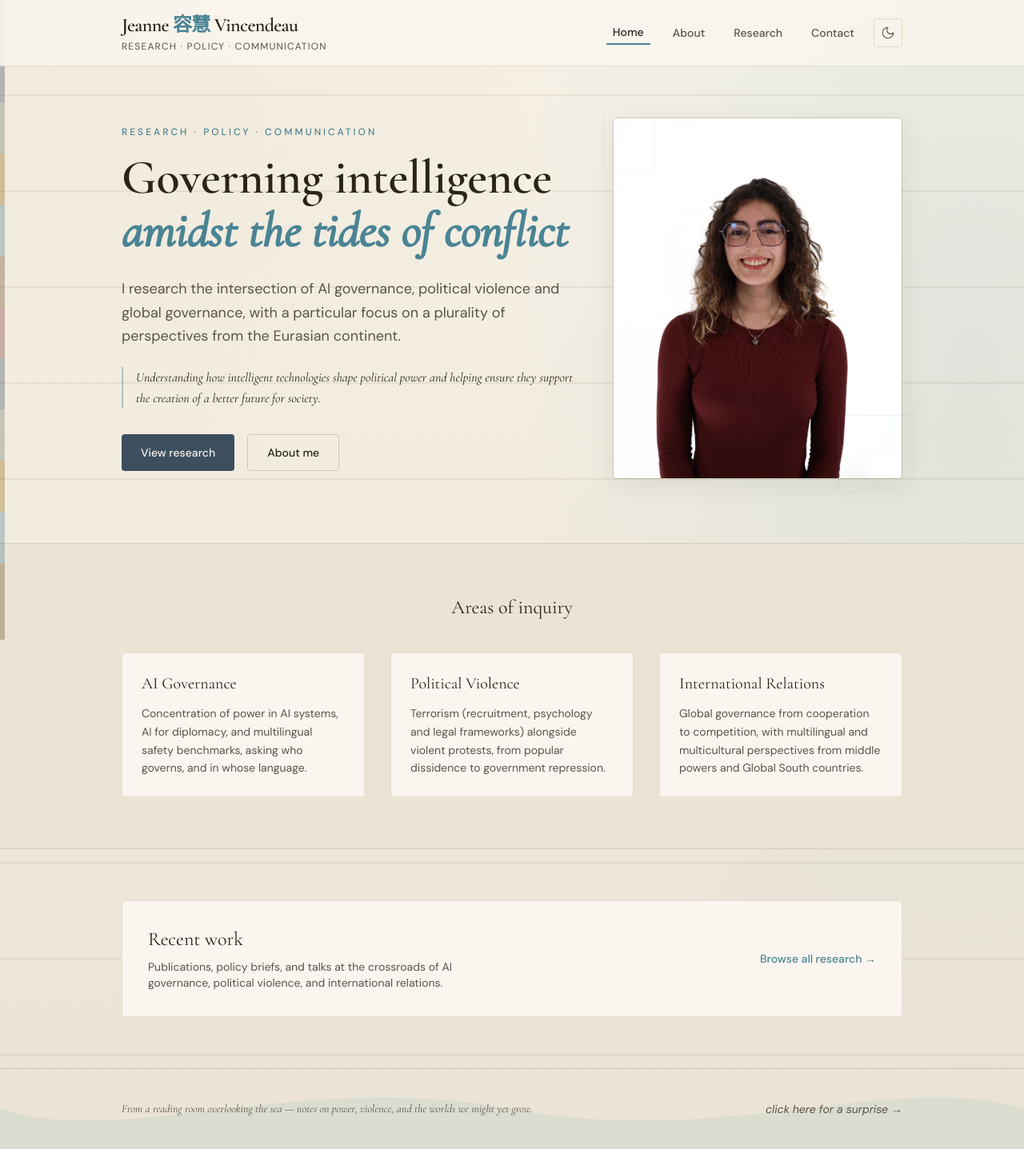
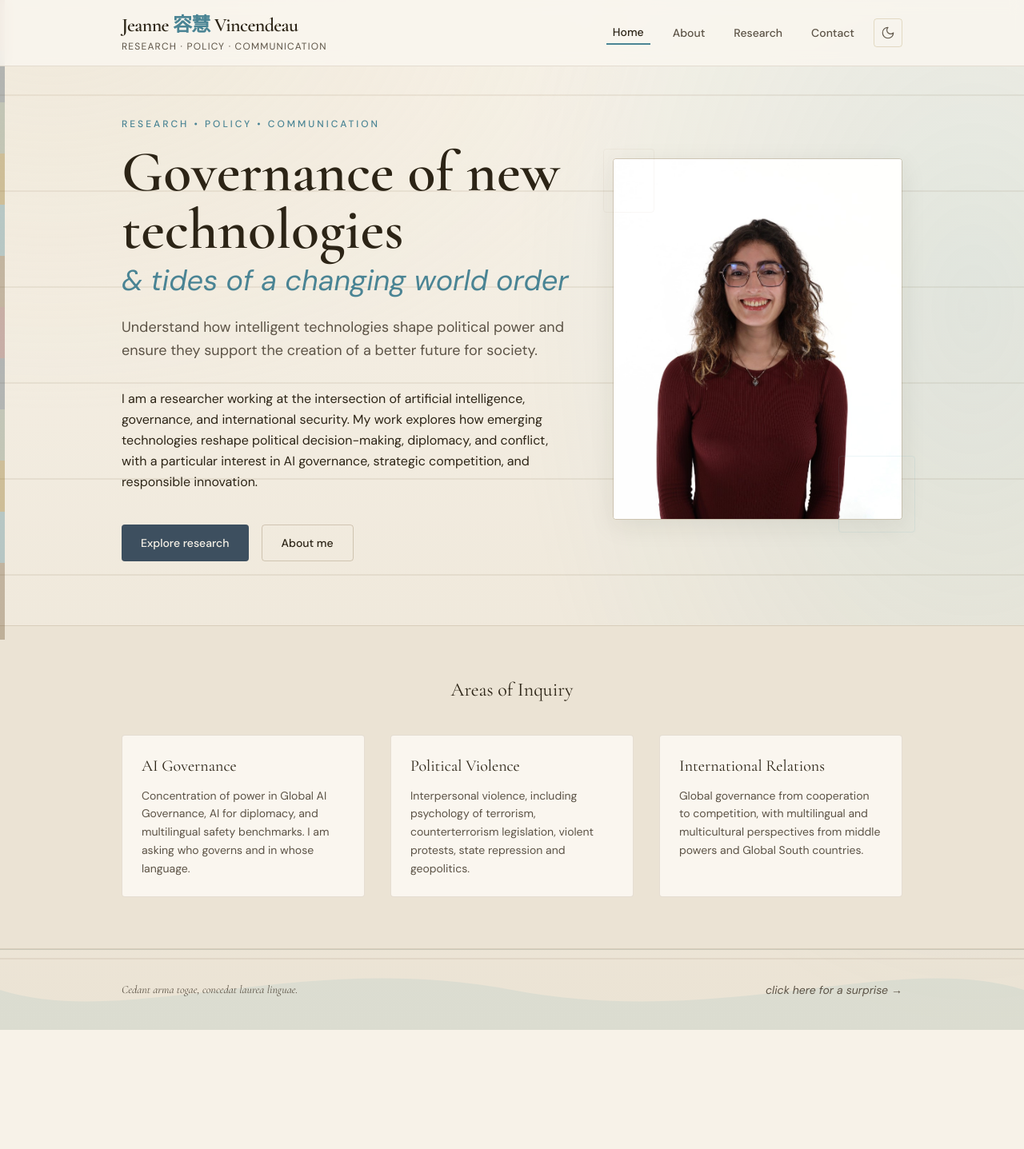
Before and after one commit to Jeanne-Evana/portfolio, a React (Vite) app: page / in a window 1280 px wide. Shown: the whole page at 80% size. After the commit the page ends 1288 px from the top, so only its background shows below. Built offline with nearby package versions, Linux system fonts and the light colour scheme.

Commit message:
Phase 1: homepage, about, and research updates

```diff
--- a/src/components/Layout.jsx
+++ b/src/components/Layout.jsx
@@ -57,7 +57,7 @@ export default function Layout() {
       <footer className="wave-divider border-t border-themed mt-auto">
         <div className="max-w-5xl mx-auto px-6 py-10 flex flex-col sm:flex-row items-center justify-between gap-4">
           <p className="text-sm font-serif italic" style={{ color: 'var(--footer-quote)' }}>
-            From a reading room overlooking the sea — notes on power, violence, and the worlds we might yet grow.
+          Cedant arma togae, concedat laurea linguae.
           </p>
           <SurpriseLink />
         </div>
--- a/src/pages/About.jsx
+++ b/src/pages/About.jsx
@@ -5,19 +5,31 @@ export default function About() {
     <div className="max-w-5xl mx-auto px-6 py-16">
       <SectionHeading
         eyebrow="About"
-        title="Reading rooms & distant shores"
-        subtitle="Understanding how intelligent technologies shape political power and helping ensure they support the creation of a better future for society."
+        title="Scholar, builder and storyteller"
+        subtitle="Understand how intelligent technologies shape political power and ensure they support the creation of a better future for society."
       />
 
       <div className="grid lg:grid-cols-3 gap-12">
         <div className="lg:col-span-2 space-y-6 text-themed-muted leading-relaxed">
           <p>
-            I am a researcher working at the intersection of artificial intelligence,
-            governance, and international security. My work explores how emerging
-            technologies reshape political decision-making, diplomacy, and conflict. I put a
-            particular interest in AI governance, strategic competition, and responsible
-            innovation. Research should not only explain the world but also contribute to
-            building institutions that make it safer, fairer, and more resilient.
+            I am a researcher working at the intersection of artificial
+            intelligence, governance, and international security. My work
+            explores how emerging technologies reshape political
+            decision-making, diplomacy, and conflict, with a particular
+            interest in AI governance, strategic competition, and responsible
+            innovation. I believe research should not only explain the world
+            but also contribute to building institutions that make them safer,
+            fairer, and more resilient.
+          </p>
+
+          <p>
+            My research combines comparative politics, international
+            relations, and technology governance through multilingual and
+            cross-cultural perspectives, with a particular interest in middle
+            powers and Global South countries. Across these areas, I seek to
+            better understand how governance can adapt to emerging
+            technologies while remaining grounded in democratic values,
+            international cooperation, and human dignity.
           </p>
         </div>
 
@@ -26,9 +38,20 @@ export default function About() {
             className="p-6 rounded-sm border border-themed"
             style={{ backgroundColor: 'var(--bg-elevated)' }}
           >
-            <h2 className="font-serif text-lg text-themed-primary mb-4">Languages</h2>
+            <h2 className="font-serif text-lg text-themed-primary mb-4">
+              Languages
+            </h2>
+
             <p className="text-sm text-themed-muted leading-relaxed">
-              French, Spanish, English, Italian, and Mandarin
+              🇫🇷 French
+              <br />
+              🇬🇧 English
+              <br />
+              🇪🇸 Spanish
+              <br />
+              🇮🇹 Italian
+              <br />
+              🇨🇳 Mandarin
             </p>
           </div>
 
@@ -36,14 +59,22 @@ export default function About() {
             className="p-6 rounded-sm border border-themed"
             style={{ backgroundColor: 'var(--bg-elevated)' }}
           >
-            <h2 className="font-serif text-lg text-themed-primary mb-4">Affiliations</h2>
+            <h2 className="font-serif text-lg text-themed-primary mb-4">
+              Affiliations
+            </h2>
+
             <ul className="space-y-4 text-sm text-themed-muted">
               <li>
-                <span className="block text-themed-primary font-medium">University</span>
+                <span className="block text-themed-primary font-medium">
+                  University
+                </span>
                 LUISS Guido Carli
               </li>
+
               <li>
-                <span className="block text-themed-primary font-medium">Research Network</span>
+                <span className="block text-themed-primary font-medium">
+                  Research Network
+                </span>
                 Pilot Mangrove Initiative
                 <br />
                 KTBU Collaborator
@@ -55,20 +86,26 @@ export default function About() {
             className="p-6 rounded-sm border border-themed"
             style={{ backgroundColor: 'var(--bg-elevated)' }}
           >
-            <h2 className="font-serif text-lg text-themed-primary mb-4">Education</h2>
+            <h2 className="font-serif text-lg text-themed-primary mb-4">
+              Education
+            </h2>
+
             <ul className="space-y-4 text-sm text-themed-muted">
               <li>
                 <span className="block text-themed-primary font-medium">
-                  Double MA International Relations
+                Double MA International Relations
                 </span>
+
                 China Foreign Affairs University (Beijing), 2026
                 <br />
                 LUISS Guido Carli (Rome), 2026
               </li>
+
               <li>
                 <span className="block text-themed-primary font-medium">
                   BA Political Science
                 </span>
+
                 University of Amsterdam, 2024
               </li>
             </ul>
--- a/src/pages/Home.jsx
+++ b/src/pages/Home.jsx
@@ -7,23 +7,32 @@ export default function Home() {
         <div className="grid lg:grid-cols-5 gap-12 items-center">
           <div className="lg:col-span-3">
             <p className="text-xs uppercase tracking-[0.25em] text-sea-deep dark:text-sand font-medium mb-4">
-              Research · Policy · Communication
+              Research • Policy • Communication
             </p>
-            <h1 className="font-serif text-4xl sm:text-5xl lg:text-6xl font-semibold text-themed-primary leading-[1.12] mb-6">
-              Governing intelligence
-              <span className="block text-sea-deep dark:text-sand italic">
-                amidst the tides of conflict
+
+            <h1 className="leading-tight mb-6">
+              <span className="block font-serif text-5xl sm:text-6xl lg:text-7xl font-semibold text-themed-primary">
+                Governance of new technologies
+              </span>
+
+              <span className="block mt-2 font-sans italic text-3xl sm:text-4xl text-sea-deep dark:text-sand">
+                &amp; tides of a changing world order
               </span>
             </h1>
-            <p className="text-lg text-themed-muted leading-relaxed max-w-xl mb-6">
-              I research the intersection of AI governance, political violence and global
-              governance, with a particular focus on a plurality of perspectives from the
-              Eurasian continent.
+
+            <p className="text-lg text-themed-muted leading-relaxed max-w-xl mb-8">
+              Understand how intelligent technologies shape political power and ensure
+              they support the creation of a better future for society.
             </p>
-            <p className="text-base text-themed-primary/90 leading-relaxed max-w-xl mb-8 font-serif italic border-l-2 border-sea-deep/40 dark:border-sand/30 pl-4">
-              Understanding how intelligent technologies shape political power and helping
-              ensure they support the creation of a better future for society.
+
+            <p className="text-base text-themed-primary/90 leading-relaxed max-w-xl mb-10">
+              I am a researcher working at the intersection of artificial intelligence,
+              governance, and international security. My work explores how emerging
+              technologies reshape political decision-making, diplomacy, and conflict,
+              with a particular interest in AI governance, strategic competition, and
+              responsible innovation.
             </p>
+
             <div className="flex flex-wrap gap-4">
               <Link
                 to="/research"
@@ -33,8 +42,9 @@ export default function Home() {
                   color: 'var(--btn-primary-text)',
                 }}
               >
-                View research
+                Explore research
               </Link>
+
               <Link
                 to="/about"
                 className="inline-flex items-center px-6 py-3 border border-themed-strong text-themed-primary text-sm font-medium rounded-sm hover:border-sea-deep dark:hover:border-sand hover:text-sea-deep dark:hover:text-sand transition-colors"
@@ -49,19 +59,22 @@ export default function Home() {
               className="aspect-[4/5] rounded-sm overflow-hidden border shadow-lg"
               style={{
                 borderColor: 'var(--border-strong)',
-                boxShadow: '0 8px 32px color-mix(in srgb, var(--text-primary) 8%, transparent)',
+                boxShadow:
+                  '0 8px 32px color-mix(in srgb, var(--text-primary) 8%, transparent)',
               }}
             >
               <img
                 src="/portrait.png"
-                alt="Jeanne (容慧) Vincendeau"
+                alt="Jeanne Vincendeau"
                 className="w-full h-full object-cover object-top"
               />
             </div>
+
             <div
               aria-hidden
               className="absolute -bottom-4 -right-4 w-24 h-24 border border-sea/30 dark:border-sand/20 rounded-sm opacity-40"
             />
+
             <div
               aria-hidden
               className="absolute -top-3 -left-3 w-16 h-20 border border-themed opacity-30 rounded-sm"
@@ -76,17 +89,18 @@ export default function Home() {
       >
         <div className="max-w-5xl mx-auto px-6 py-16">
           <h2 className="font-serif text-2xl text-themed-primary mb-10 text-center">
-            Areas of inquiry
+            Areas of Inquiry
           </h2>
+
           <div className="grid sm:grid-cols-3 gap-8">
             {[
               {
                 title: 'AI Governance',
-                desc: 'Concentration of power in AI systems, AI for diplomacy, and multilingual safety benchmarks, asking who governs, and in whose language.',
+                desc: 'Concentration of power in Global AI Governance, AI for diplomacy, and multilingual safety benchmarks. I am asking who governs and in whose language.',
               },
               {
                 title: 'Political Violence',
-                desc: 'Terrorism (recruitment, psychology and legal frameworks) alongside violent protests, from popular dissidence to government repression.',
+                desc: 'Interpersonal violence, including psychology of terrorism, counterterrorism legislation, violent protests, state repression and geopolitics.',
               },
               {
                 title: 'International Relations',
@@ -98,34 +112,18 @@ export default function Home() {
                 className="p-6 rounded-sm border border-themed hover:border-sea-deep/40 dark:hover:border-sand/30 transition-colors"
                 style={{ backgroundColor: 'var(--card-bg)' }}
               >
-                <h3 className="font-serif text-xl text-themed-primary mb-3">{title}</h3>
-                <p className="text-sm text-themed-muted leading-relaxed">{desc}</p>
+                <h3 className="font-serif text-xl text-themed-primary mb-3">
+                  {title}
+                </h3>
+
+                <p className="text-sm text-themed-muted leading-relaxed">
+                  {desc}
+                </p>
               </article>
             ))}
           </div>
         </div>
       </section>
-
-      <section className="max-w-5xl mx-auto px-6 py-16">
-        <div
-          className="flex flex-col sm:flex-row items-start sm:items-center justify-between gap-6 p-8 rounded-sm border border-themed"
-          style={{ backgroundColor: 'var(--bg-surface)' }}
-        >
-          <div>
-            <h2 className="font-serif text-2xl text-themed-primary mb-2">Recent work</h2>
-            <p className="text-themed-muted text-sm max-w-md">
-              Publications, policy briefs, and talks at the crossroads of AI governance,
-              political violence, and international relations.
-            </p>
-          </div>
-          <Link
-            to="/research"
-            className="text-sm font-medium text-sea-deep dark:text-sand hover:opacity-80 transition-opacity whitespace-nowrap"
-          >
-            Browse all research →
-          </Link>
-        </div>
-      </section>
     </div>
   )
 }
```
Also changed, not shown: src/pages/Research.jsx (+7 -6 lines).
